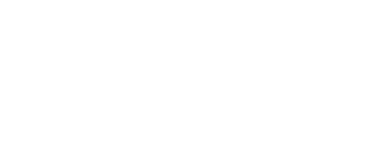
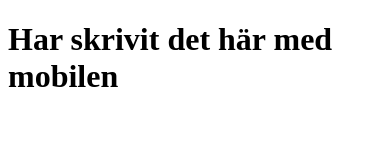
Before and after one commit to TiberiusGh/GithubTest, a plain HTML site: page index.html in a window 390 px wide. Drawn offline with Linux system fonts and the light colour scheme.

Commit message:
har skrivit något från mobilen

```diff
--- a/index.html
+++ b/index.html
@@ -5,5 +5,7 @@
     <meta name="viewport" content="width=device-width, initial-scale=1.0" />
     <title>Test html</title>
   </head>
-  <body></body>
+  <body>
+    <h1>Har skrivit det här med mobilen</h1>
+  </body>
 </html>
```
